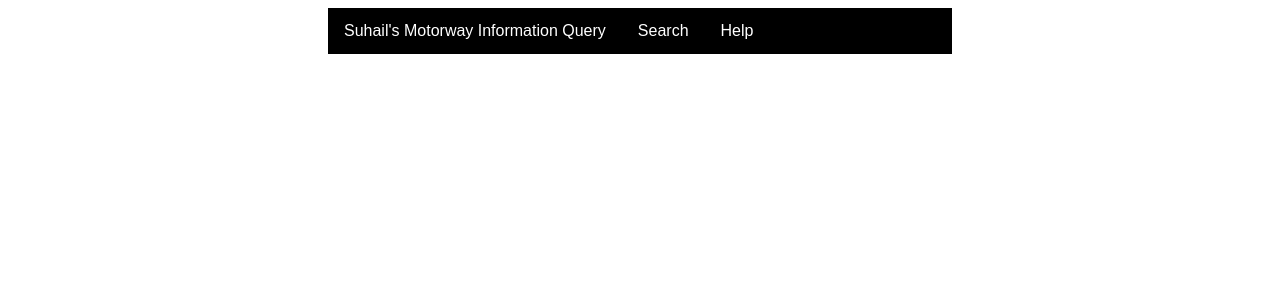
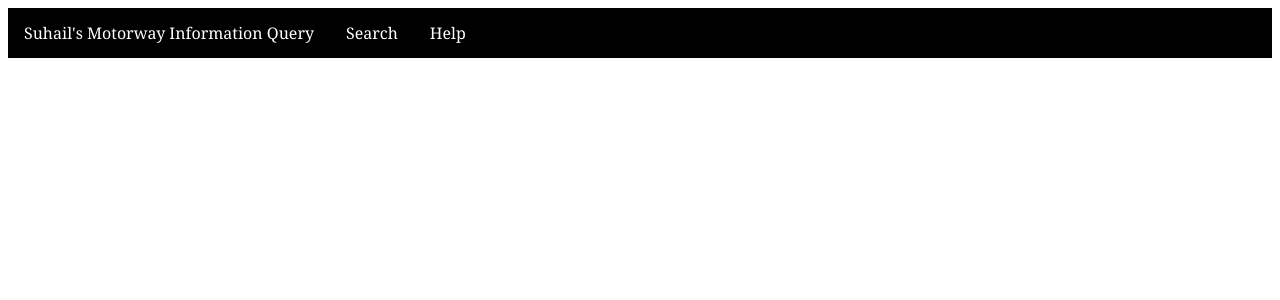
Before and after one commit to SuhailParmar/LearningReact, a React (Create React App) app: page / in a window 1280 px wide. Shown: the top 300 px of the page. Built offline with nearby package versions, Linux system fonts and the light colour scheme; no server answers.

Commit message:
CSS change

```diff
--- a/src/index.css
+++ b/src/index.css
@@ -1,14 +1,13 @@
 /* The navigation bar */
 
-html {
-  font-family: sans-serif;
-  margin: auto;
-  width: 50%;
+html * {
+  font-family: Cambria, Cochin, Georgia, Times, 'Times New Roman', serif
 }
 
 .navbar {
   overflow: hidden;
   width: 100%;
+  margin: auto;
   background-color: #000;
   text-align: center;
 }
@@ -78,3 +77,10 @@ html {
   width: 50%;
   text-align: center;
 }
+
+.resultsPage{
+  padding: 14px 16px;
+  margin: auto;
+  width: 50%;
+  text-align: center;
+}
```
